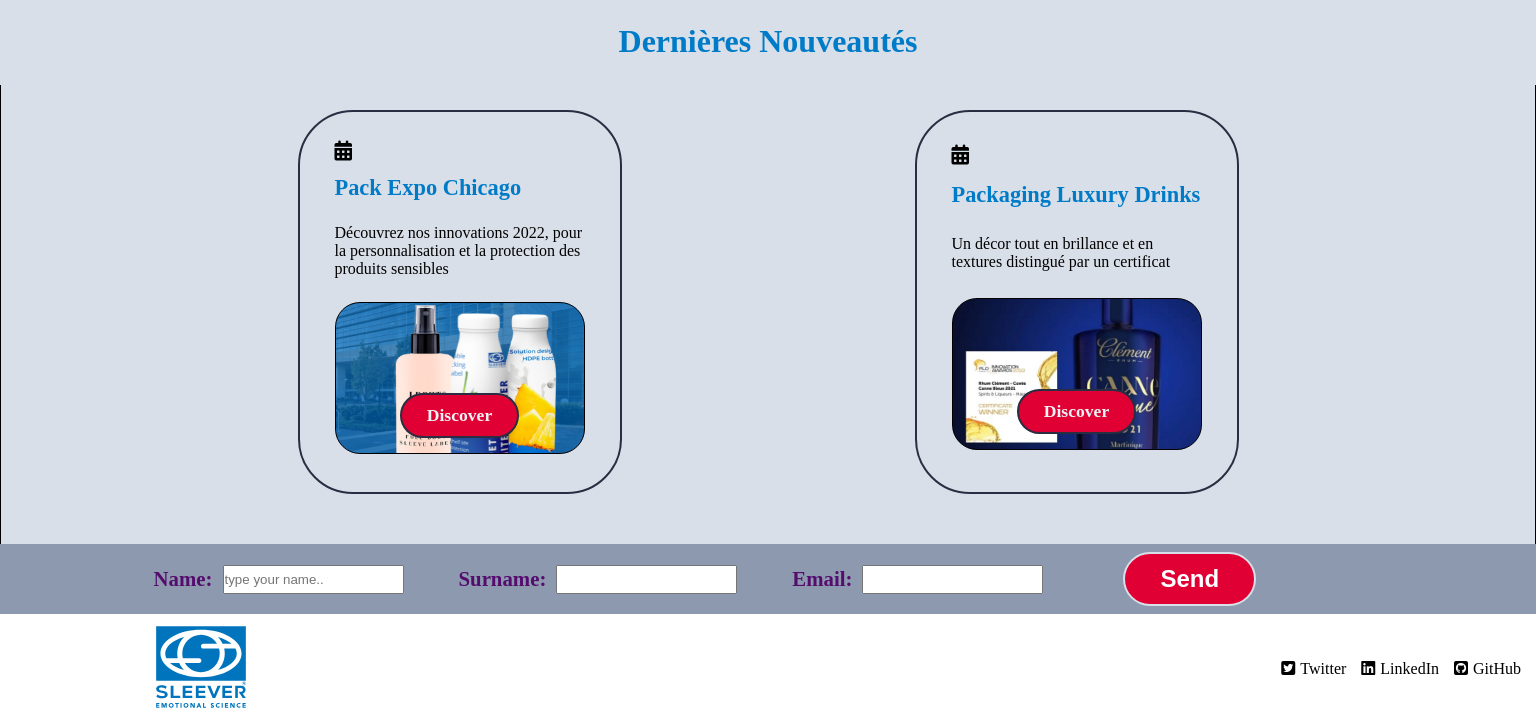
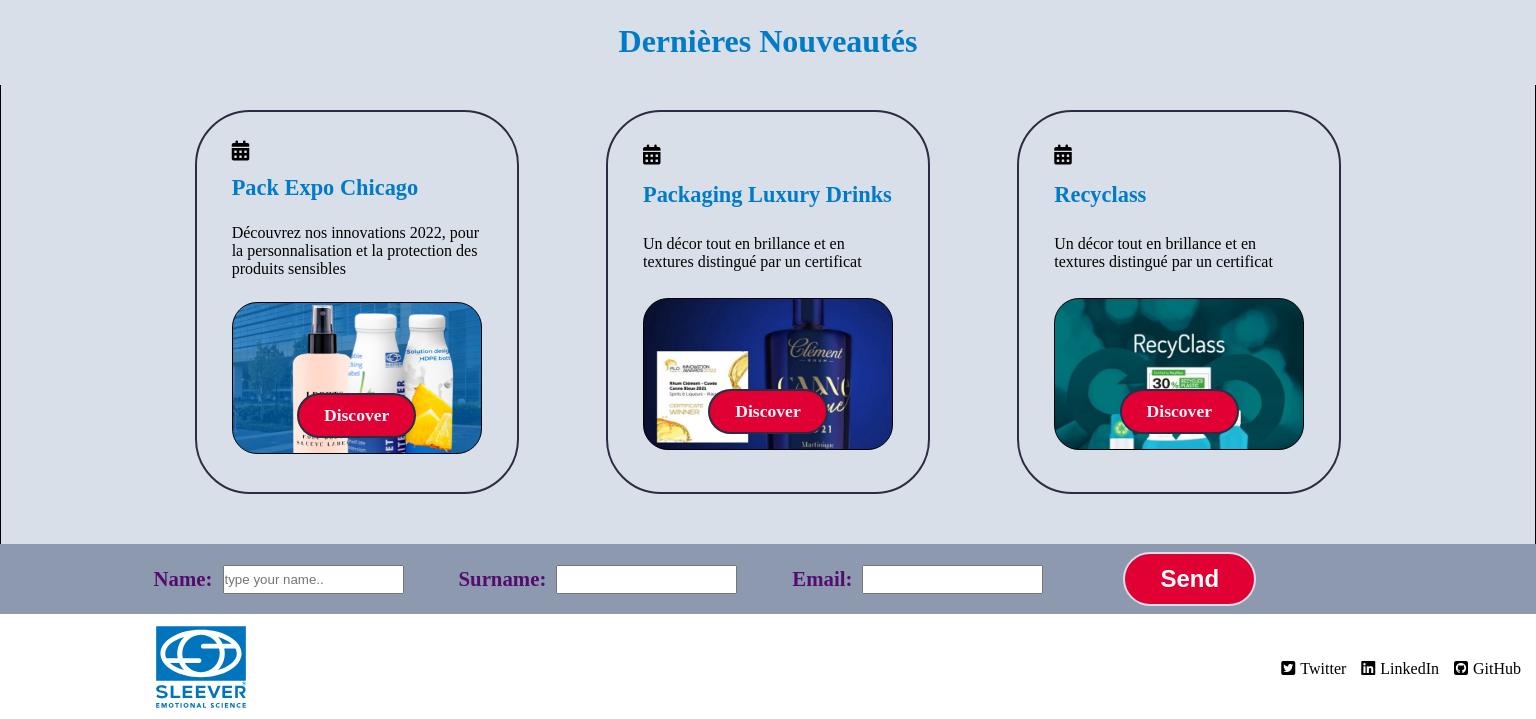
Before and after one commit to Paulfresnel/sleever, a plain HTML site: page index.html in a window 1536 px wide. Shown: the part 802-1521 px from the top of the page. Drawn offline with Linux system fonts and the light colour scheme; a script that the page names is missing.

Commit message:
3rd news

```diff
--- a/index.html
+++ b/index.html
@@ -42,6 +42,14 @@
         <a class='project-link' href ='https://sleever-machines.com/fr/groupe/news-evenements/20-un-decor-tout-en-brillance-et-en-textures-distingue-par-un-certificat-packaging-luxury-drinks'>Discover</a>
         </div>
     </div>
+    <div class="card">
+        <i class="fa-lg fa-solid fa-calendar-days"></i>
+        <h4>Recyclass</h4>
+        <p>Un décor tout en brillance et en textures distingué par un certificat</p>
+        <div class="background-image  bg3">
+        <a class='project-link' href ='https://sleever-machines.com/fr/groupe/news-evenements/12-recyclass-sleever-1ere-entreprise-du-monde-de-l-etiquette-sleeve-a-etre-certifiee-en-europe'>Discover</a>
+        </div>
+    </div>
 
 
     <!-- <div class="card">
--- a/styles.css
+++ b/styles.css
@@ -164,9 +164,7 @@
         border:1px black solid
     }
     .bg3 {
-        background-image: url(./images/website2.png);
-        background-size: 200%;
-        background-position: top;
+        background-image: url(./images/recyclass.jpg);
         border:1px black solid
     }
 
```
Also changed, not shown: images/recyclass.jpg (added).
